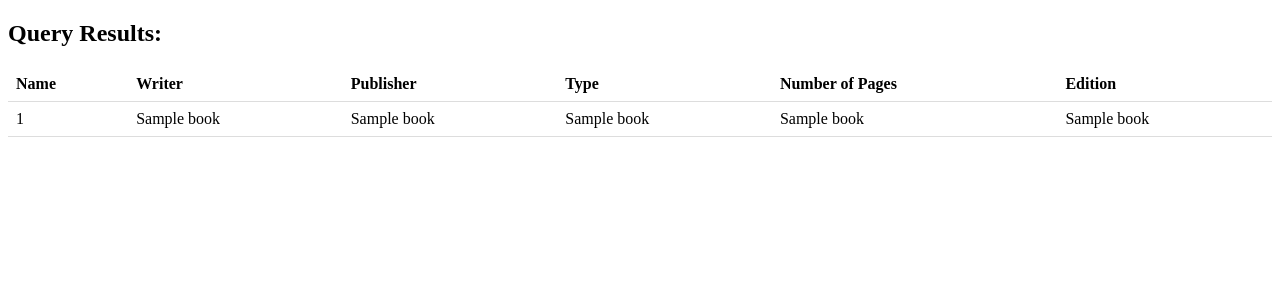
After one commit to arzukk/PPYProject, a FastAPI app: template PPYProject-arzununki/templates/queryBookResult.html in a window 1280 px wide. The commit adds this page. Shown: the top 300 px of the page. Run offline with FastAPI, Linux system fonts and the light colour scheme; the template is opened without the code that fills it: most values are stand-ins (such as "Sample title", 1, 10 or a date in 2020).

Commit message:
addedQueryBook htmls and seperate fileforshowbooks

```diff
--- a/PPYProject-arzununki/project.py
+++ b/PPYProject-arzununki/project.py
@@ -3,7 +3,7 @@ import random
 from fastapi import FastAPI, Request, HTTPException, Form
 from fastapi.responses import HTMLResponse, RedirectResponse
 from fastapi.templating import Jinja2Templates
-from pydantic import BaseModel
+from pydantic import BaseModel, Field
 
 class LoginRequest(BaseModel):
     username: str
@@ -16,6 +16,9 @@ class CreateUserRequest(BaseModel):
 
 class CreateDashboardRequest(BaseModel):
     pass
+
+class QueryBookRequest(BaseModel):
+    book_name: str = Field(..., min_length=1)
 
 class Login:
     def __init__(self):
@@ -60,7 +63,41 @@ class Login:
         connection.close()
 
 
+class BookDatabase:
+    def __init__(self):
+        self.create_connection()
+
+    def create_connection(self):
+        self.connection = sqlite3.connect("Books.db")
+        self.cursor = self.connection.cursor()
+        query = "CREATE TABLE IF NOT EXISTS Books (Name TEXT,Writer TEXT,Publisher TEXT,Type TEXT,Number_of_Pages INT,Edition INT)"
+        self.cursor.execute(query)
+        self.connection.commit()
+
+    def finish_connection(self):
+        self.connection.close()
+
+    def get_all_books(self):
+        connection = sqlite3.connect("Books.db")
+        cursor = connection.cursor()
+        query = "SELECT * FROM Books"
+        cursor.execute(query)
+        result = cursor.fetchall()
+        connection.close()
+        return result
+
+    def query_book(self, book_name: str):
+        connection = sqlite3.connect("Books.db")
+        cursor = connection.cursor()
+        query = "SELECT * FROM Books WHERE Name = ?"
+        cursor.execute(query, (book_name,))
+        result = cursor.fetchall()
+        connection.close()
+        return result
+
+
 login = Login()
+book_db = BookDatabase()
 app = FastAPI()
 templates = Jinja2Templates(directory="C:\\Users\\ENES CATAL\\Downloads\\PPYProject-arzununki\\PPYProject-arzununki\\templates")
 
@@ -74,7 +111,7 @@ def show_login_form(request: Request):
 
 @app.get("/dashboard", response_class=HTMLResponse)
 def show_dashboard(request: Request):
-    return templates.TemplateResponse("dashboard.html", {"request": request})
+    return templates.TemplateResponse("dashboard.html", {"request": request, "logged_in": login.is_logged_in()})
 
 @app.post("/login")
 def login_user(request: LoginRequest):
@@ -96,6 +133,24 @@ def create_account(request: CreateUserRequest):
     login.create_account(request.username, request.password, request.email)
     return {"message": "Account created!"}
 
+@app.get("/show-books", response_class=HTMLResponse)
+def show_books(request: Request):
+    books = book_db.get_all_books()
+    return templates.TemplateResponse("showBooks.html", {"request": request, "books": books})
+
+@app.get("/query-book", response_class=HTMLResponse)
+def show_query_book_form(request: Request):
+    return templates.TemplateResponse("queryBook.html", {"request": request})
+
+@app.post("/query-book", response_class=HTMLResponse)
+def query_book(request: QueryBookRequest):
+    book_name = request.book_name
+    books = book_db.query_book(book_name)
+    if books:
+        return templates.TemplateResponse("queryBookResult.html", {"request": request, "books": books})
+    else:
+        return templates.TemplateResponse("queryBookResult.html", {"request": request, "message": "No books found with the given name."})
+
 if __name__ == "__main__":
     import uvicorn
     uvicorn.run(app, host="0.0.0.0", port=8000)
--- /dev/null
+++ b/PPYProject-arzununki/templates/queryBookResult.html
@@ -0,0 +1,44 @@
+<!DOCTYPE html>
+<html>
+<head>
+    <title>Library Dashboard</title>
+    <style>
+        table {
+            border-collapse: collapse;
+            width: 100%;
+        }
+        th, td {
+            padding: 8px;
+            text-align: left;
+            border-bottom: 1px solid #ddd;
+        }
+    </style>
+</head>
+<body>
+    {% if books %}
+        <h2>Query Results:</h2>
+        <table>
+            <tr>
+                <th>Name</th>
+                <th>Writer</th>
+                <th>Publisher</th>
+                <th>Type</th>
+                <th>Number of Pages</th>
+                <th>Edition</th>
+            </tr>
+            {% for book in books %}
+            <tr>
+                <td>{{ book[0] }}</td>
+                <td>{{ book[1] }}</td>
+                <td>{{ book[2] }}</td>
+                <td>{{ book[3] }}</td>
+                <td>{{ book[4] }}</td>
+                <td>{{ book[5] }}</td>
+            </tr>
+            {% endfor %}
+        </table>
+    {% else %}
+        <p>{{ message }}</p>
+    {% endif %}
+</body>
+</html>
```
Also changed, not shown: PPYProject-arzununki/templates/dashboard.html (+76 -1 lines), PPYProject-arzununki/templates/queryBook.html (added, +14 -0 lines), PPYProject-arzununki/templates/showBooks.html (added, +44 -0 lines), Books.db (renamed from PPYProject-arzununki/Books.db), Members.db.
